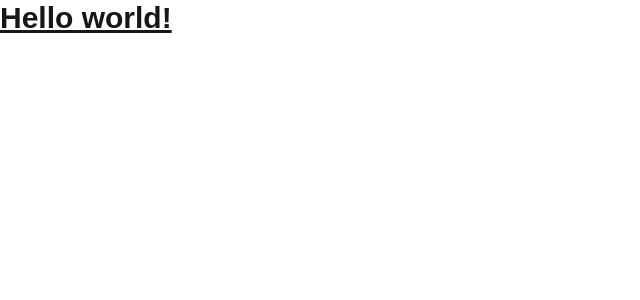
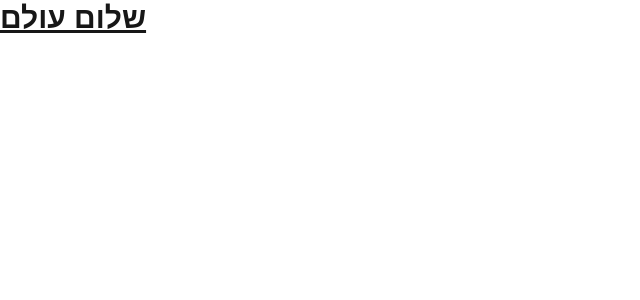
Before and after one commit to OriGuy-OriGuyStudio/ogslandingpage, a Next.js app: page / in a window 1280 px wide. Shown: the top 300 px of the page, without its empty margins (0-640 px from the left). Built offline with nearby package versions, Linux system fonts and the light colour scheme.

Commit message:
feat: update homepage greeting to Hebrew and add HeroSection component

```diff
--- a/src/pages/index.tsx
+++ b/src/pages/index.tsx
@@ -26,7 +26,7 @@ export default function Home() {
       </Head>
       <div className={` ${rubikSans.variable} `}>
         <main>
-          <h1 className="text-3xl font-bold underline">Hello world!</h1>
+          <h1 className="text-3xl font-bold underline"> שלום עולם</h1>
         </main>
       </div>
     </>
--- /dev/null
+++ b/src/sections/HeroSection/HeroSection.tsx
@@ -0,0 +1,5 @@
+function HeroSection() {
+  return <div className="">HeroSection</div>;
+}
+
+export default HeroSection;
--- a/tailwind.config.js
+++ b/tailwind.config.js
@@ -9,7 +9,52 @@ module.exports = {
     "./src/**/*.{js,ts,jsx,tsx,mdx}",
   ],
   theme: {
-    extend: {},
+    extend: {
+      colors: {
+        colorBrandPink50light: "#feeef1" /* pink50 */,
+        colorBrandPink300medium: "#f88ba2" /* pink300 */,
+        colorBrandPink500dark: "#f55274" /* pink500 */,
+
+        colorBrandPurple500light: "#3521ab" /* purple500 */,
+        colorBrandPurple900dark: "#160e48" /* purple900 */,
+
+        colorBrandWhiteYellow100light: "#fefdf5" /* whiteYellow100 */,
+        colorBrandWhiteYellow100lightOpacity: "rgba(254, 253, 245, 0.04)",
+        colorBrandWhiteYellow200medium: "#fefbf0" /* whiteYellow200 */,
+
+        colorBrandGray800dark: "#202020" /* gray800 */,
+
+        colorBrandGreen200light: "#e0eec1" /* green200 */,
+        colorBrandGreen500medium: "#bcd979" /* green500 */,
+        colorBrandGreen700dark: "#859a56" /* green700 */,
+
+        colorBrandCyan200light: "#c9e4eb" /* cyan200 */,
+        colorBrandCyan500medium: "#8ac4d4" /* cyan500 */,
+        colorBrandCyan600dark: "#7eb2c1" /* cyan600 */,
+
+        colorBrandRed400light: "#d93333" /* red400 */,
+        colorBrandRed500medium: "#d00000" /* red500 */,
+      },
+      fontFamily: {
+        sans: ["Rubik", "sans-serif"],
+      },
+      fontSize: {
+        textsizebrandh1: "clamp(3rem, 5vw, 4rem)" /* H1: 48px–64px */,
+        textsizebrandh2: "clamp(2.5rem, 4vw, 3rem)" /* H2: 40px–48px */,
+        textsizebrandh3: "clamp(2rem, 3.5vw, 2.5rem)" /* H3: 32px–40px */,
+        textsizebrandh4: "clamp(1.75rem, 3vw, 2rem)" /* H4: 28px–32px */,
+        textsizebrandh5: "clamp(1.5rem, 2.5vw, 1.5rem)" /* H5: 24px קבוע */,
+        textsizebrandh6: "clamp(1.125rem, 2vw, 1.25rem)" /* H6: 18px–20px */,
+
+        textsizebrandp: "clamp(1rem, 1.5vw, 1rem)" /* P: 16px קבוע */,
+        textsizebrandpsmall:
+          "clamp(0.75rem,1.2vw,0.75rem)" /* Small: 12px קבוע */,
+        textsizebrandpxsmall:
+          "clamp(0.625rem,1vw,0.625rem)" /* XSmall: 10px קבוע */,
+        textsizebrandpxxsmall:
+          "clamp(0.5rem,0.8vw,0.5rem)" /* XXSmall: 8px קבוע */,
+      },
+    },
   },
   plugins: [],
 };
```
